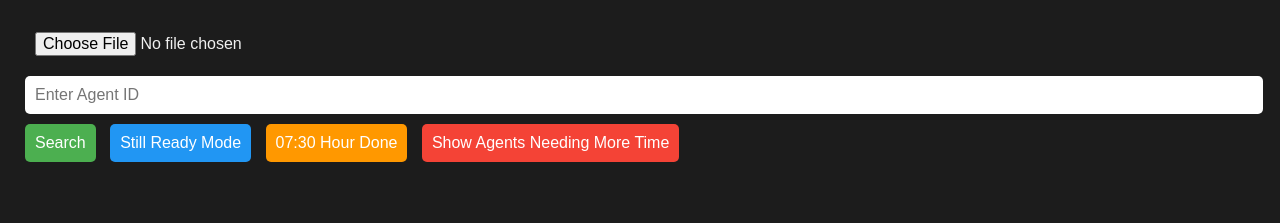
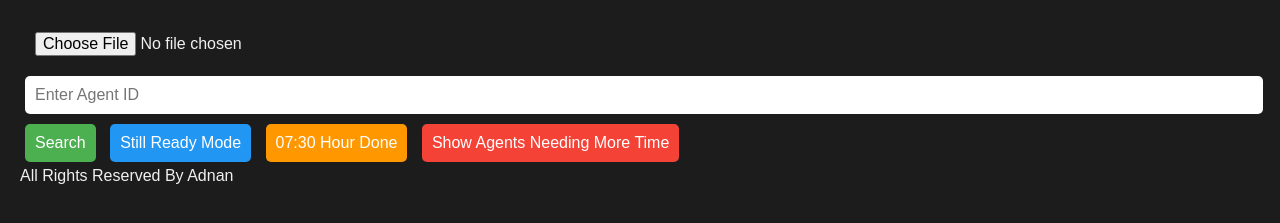
Before and after one commit to Mamunabdullaal/csv-file-reader, a plain HTML site: page index.html in a window 1280 px wide. Shown: the part 61-284 px from the top of the page. Drawn offline with Linux system fonts and the light colour scheme.

Commit message:
Update index.html

```diff
--- a/index.html
+++ b/index.html
@@ -91,7 +91,9 @@
         <tbody id="resultBody"></tbody>
     </table>
 </div>
-
+<footer>
+    All Rights Reserved By Adnan
+</footer>
 <script>
     let csvData = [];
 
```
